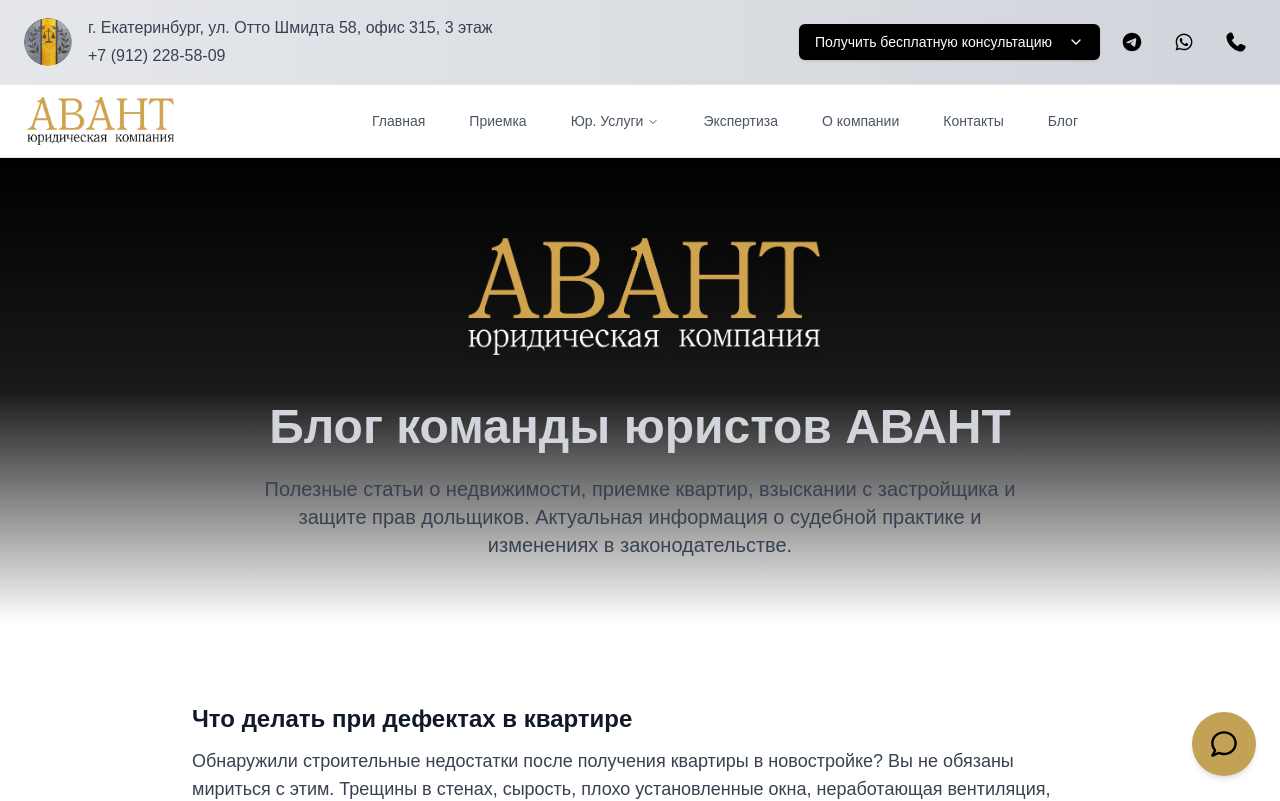
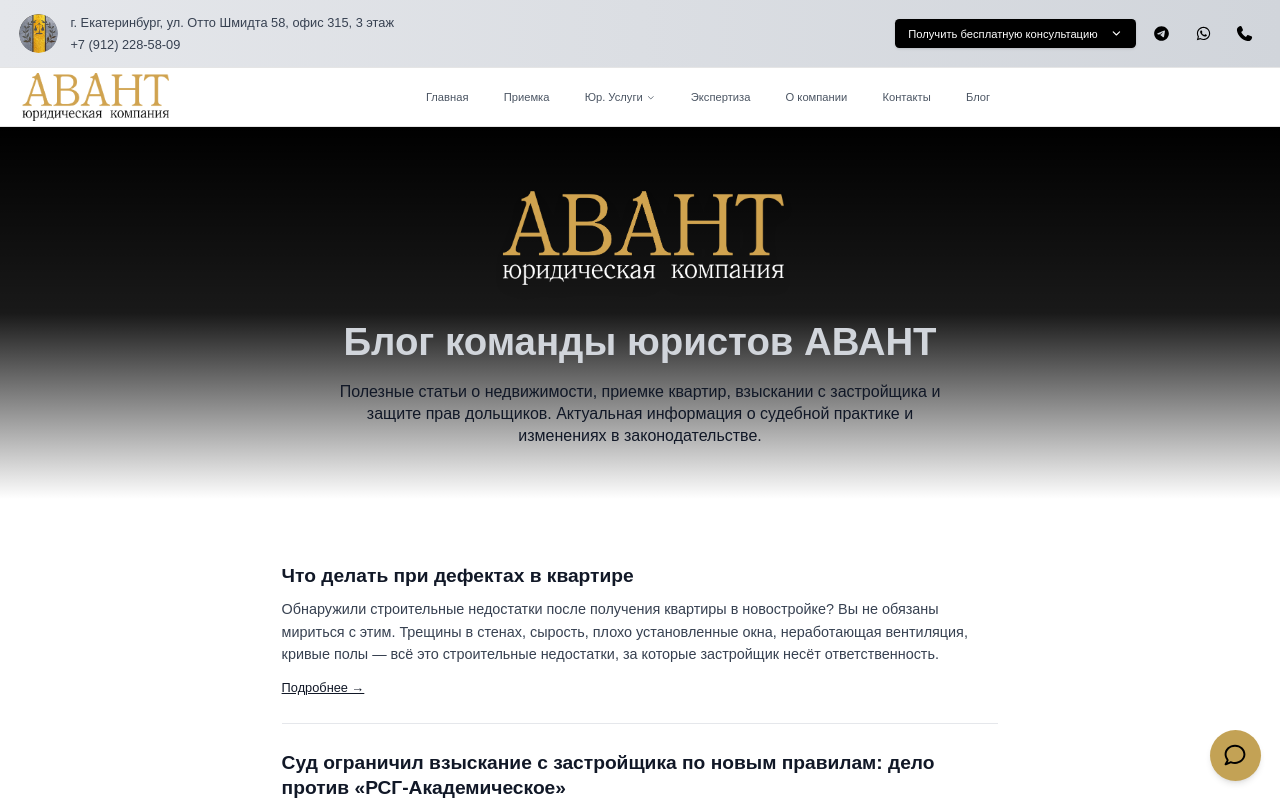
Before and after one commit to ku2ba/avantnew2, a Next.js app: page /blog in a window 1280 px wide. Shown: the top 801 px of the page. Built offline with nearby package versions, Linux system fonts and the light colour scheme; a web font is replaced by a local one.

Commit message:
30.01.26 13:51

```diff
--- a/app/globals.css
+++ b/app/globals.css
@@ -66,11 +66,19 @@
 }
 
 @layer base {
+  /*
+   * Масштаб ~80%: эквивалент zoom 80% при 100% браузера.
+   * Все rem-based размеры (Tailwind spacing, fontSize, max-w-*) масштабируются.
+   */
+  html {
+    font-size: 80%;
+  }
   * {
     @apply border-border;
   }
   body {
     @apply bg-background text-foreground;
     font-family: "Unbounded", Arial, sans-serif;
+    line-height: 1.5;
   }
 }
--- a/components/ContactForm.tsx
+++ b/components/ContactForm.tsx
@@ -167,7 +167,7 @@
 
   return (
     <Dialog open={open} onOpenChange={onOpenChange}>
-      <DialogContent className="sm:max-w-[500px]">
+      <DialogContent className="sm:max-w-[31.25rem]">
         <DialogHeader>
           <DialogTitle>Оставьте заявку</DialogTitle>
           <DialogDescription>
--- a/components/Footer.tsx
+++ b/components/Footer.tsx
@@ -2,7 +2,7 @@
 
 export default function Footer() {
   return (
-    <footer className="bg-[#171717] pt-[75px] pb-[90px]">
+    <footer className="bg-[#171717] pt-[4.6875rem] pb-[5.625rem]">
       <div className="container mx-auto px-4 sm:px-6 lg:px-8">
         <div className="flex flex-col md:flex-row md:items-start md:justify-between gap-8 md:gap-4">
           {/* Логотип и копирайт */}
@@ -18,7 +18,7 @@
               <img
                 src="/avant_logo_futer.svg"
                 alt="Авант"
-                className="max-w-[200px] h-auto"
+                className="max-w-[12.5rem] h-auto"
               />
             </Link>
             <p className="text-white text-xs">© Все права защищены. ИП Сакаев</p>
--- a/components/Header.tsx
+++ b/components/Header.tsx
@@ -22,13 +22,13 @@
             href="https://yandex.ru/maps/?text=г. Екатеринбург, ул. Отто Шмидта 58, офис 315, 3 этаж"
             target="_blank"
             rel="noopener noreferrer"
-            className="text-[10px] sm:text-xs md:text-sm lg:text-base font-montserrat text-gray-700 hover:text-gray-900 transition-colors"
+            className="text-[0.625rem] sm:text-xs md:text-sm lg:text-base font-montserrat text-gray-700 hover:text-gray-900 transition-colors"
           >
             г. Екатеринбург, ул. Отто Шмидта 58, офис 315, 3 этаж
           </a>
           <a
             href="tel:+79122285809"
-            className="text-[10px] sm:text-xs md:text-sm lg:text-base font-montserrat text-gray-700 hover:text-gray-900 transition-colors mt-0.5 sm:mt-1"
+            className="text-[0.625rem] sm:text-xs md:text-sm lg:text-base font-montserrat text-gray-700 hover:text-gray-900 transition-colors mt-0.5 sm:mt-1"
             data-analytics-event="phone_click"
             data-analytics-location="header"
             data-analytics-action="phone"
--- a/components/NavigationMenu.tsx
+++ b/components/NavigationMenu.tsx
@@ -50,7 +50,7 @@
 
 export default function MainNavigation() {
   return (
-    <nav className="sticky top-[73px] sm:top-[81px] flex items-center justify-center w-full px-3 sm:px-6 py-3 sm:py-4 border-b bg-white relative z-40">
+    <nav className="sticky top-[4.5625rem] sm:top-[5.0625rem] flex items-center justify-center w-full px-3 sm:px-6 py-3 sm:py-4 border-b bg-white relative z-40">
       {/* Логотип показываем только на десктопе, чтобы не мешал меню на мобилке */}
       <div className="absolute left-3 sm:left-6 hidden md:block">
         <Link href="/" className="cursor-pointer">
@@ -64,7 +64,7 @@
         </Link>
       </div>
 
-      <NavigationMenu className="mx-auto max-w-full md:pl-[170px]">
+      <NavigationMenu className="mx-auto max-w-full md:pl-[10.625rem]">
         {/*
           На мобильных: элементы меню в сетке 2 колонки, равномерно распределены.
           На десктопе: остаются в одну строку, выровненные по центру.
@@ -113,7 +113,7 @@
               Юр. Услуги
             </NavigationMenuTrigger>
             <NavigationMenuContent className="bg-white border shadow-lg">
-              <ul className="grid w-[280px] gap-3 p-4 sm:w-[400px] md:w-[500px] md:grid-cols-1 lg:w-[600px]">
+              <ul className="grid w-[17.5rem] gap-3 p-4 sm:w-[25rem] md:w-[31.25rem] md:grid-cols-1 lg:w-[37.5rem]">
                 <ListItem
                   href="/yurist-po-nedvizhimosti"
                   title="Споры с застройщиком"
--- a/components/PageHero.tsx
+++ b/components/PageHero.tsx
@@ -16,7 +16,7 @@
             width={360}
             height={80}
             priority
-            className="h-auto w-56 sm:w-72 lg:w-[360px] object-contain drop-shadow-lg"
+            className="h-auto w-56 sm:w-72 lg:w-[22.5rem] object-contain drop-shadow-lg"
           />
         </div>
 
@@ -27,7 +27,7 @@
 
         {/* Краткое SEO-описание под H1 */}
         {description && (
-          <p className="mt-4 sm:mt-6 text-base sm:text-lg lg:text-xl text-center text-gray-700 max-w-3xl">
+          <p className="mt-4 sm:mt-6 text-base sm:text-lg lg:text-xl text-center text-gray-900 max-w-3xl">
             {description}
           </p>
         )}
--- a/components/sections/HeroSection.tsx
+++ b/components/sections/HeroSection.tsx
@@ -183,7 +183,7 @@
   const currentSlideData = slides[currentSlide]
 
   return (
-    <section className="relative h-[760px] overflow-hidden">
+    <section className="relative h-[47.5rem] overflow-hidden">
       {/* Background Image */}
       <div className="absolute inset-0 z-0">
         <Image
--- a/components/sections/TeamSection.tsx
+++ b/components/sections/TeamSection.tsx
@@ -35,7 +35,7 @@
       <div className="grid grid-cols-1 md:grid-cols-3 gap-6 max-w-6xl mx-auto">
         <Card>
           <CardHeader className="p-0">
-            <div className="relative w-full h-[450px] overflow-hidden rounded-t-lg">
+            <div className="relative w-full h-[28.125rem] overflow-hidden rounded-t-lg">
               <Image
                 src="/shamil.PNG"
                 alt="Шамиль"
@@ -52,7 +52,7 @@
 
         <Card>
           <CardHeader className="p-0">
-            <div className="relative w-full h-[450px] overflow-hidden rounded-t-lg">
+            <div className="relative w-full h-[28.125rem] overflow-hidden rounded-t-lg">
               <Image
                 src="/ivan.PNG"
                 alt="Иван"
@@ -69,7 +69,7 @@
 
         <Card>
           <CardHeader className="p-0">
-            <div className="relative w-full h-[450px] overflow-hidden rounded-t-lg">
+            <div className="relative w-full h-[28.125rem] overflow-hidden rounded-t-lg">
               <Image
                 src="/kirill.PNG"
                 alt="Кирилл"
--- a/components/ui/textarea.tsx
+++ b/components/ui/textarea.tsx
@@ -9,7 +9,7 @@
   return (
     <textarea
       className={cn(
-        "flex min-h-[60px] w-full rounded-md border border-input bg-transparent px-3 py-2 text-base shadow-sm placeholder:text-muted-foreground focus-visible:outline-none focus-visible:ring-1 focus-visible:ring-ring disabled:cursor-not-allowed disabled:opacity-50 md:text-sm",
+        "flex min-h-[3.75rem] w-full rounded-md border border-input bg-transparent px-3 py-2 text-base shadow-sm placeholder:text-muted-foreground focus-visible:outline-none focus-visible:ring-1 focus-visible:ring-ring disabled:cursor-not-allowed disabled:opacity-50 md:text-sm",
         className
       )}
       ref={ref}
--- a/tailwind.config.ts
+++ b/tailwind.config.ts
@@ -59,6 +59,17 @@
       fontFamily: {
         unbounded: ['"Unbounded"', "Arial", "sans-serif"],
       },
+      /* Контейнеры в rem — масштабируются с базовым font-size 80% */
+      container: {
+        center: true,
+        screens: {
+          sm: "40rem",
+          md: "48rem",
+          lg: "64rem",
+          xl: "80rem",
+          "2xl": "96rem",
+        },
+      },
     },
   },
   plugins: [require("tailwindcss-animate")],
```
